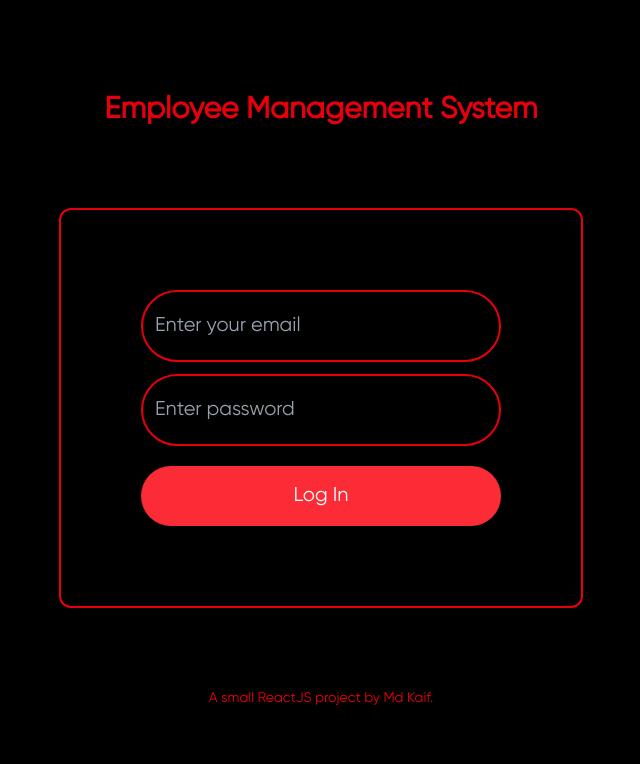
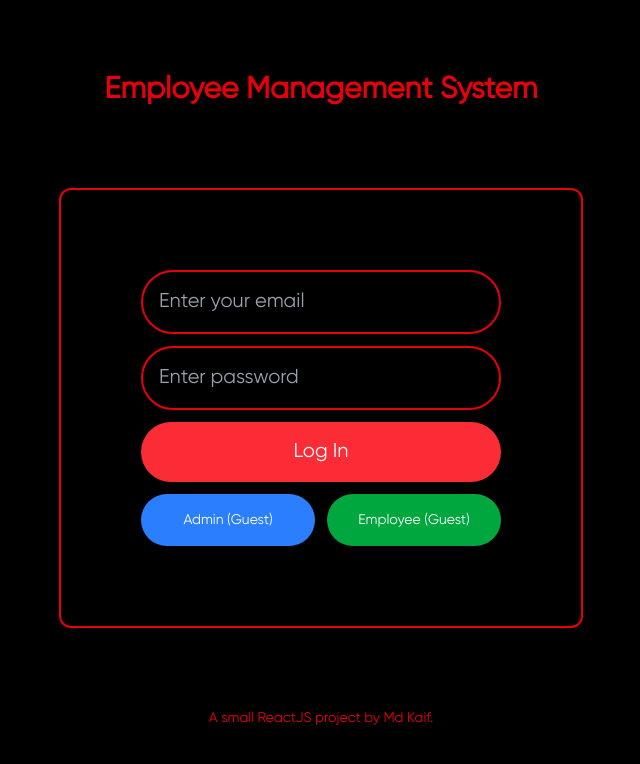
Before and after one commit to LordAizen1/ems, a React (Vite) app: page / in a window 1280 px wide. Shown: the top 764 px of the page, without its empty margins (319-959 px from the left). Built offline with nearby package versions, Linux system fonts and the light colour scheme.

Commit message:
added guest admin and employee logins

```diff
--- a/src/components/Auth/Login.jsx
+++ b/src/components/Auth/Login.jsx
@@ -1,8 +1,14 @@
-import React, { useState } from 'react';
+import React, { useState, useContext } from 'react';
+import AuthContext from '../../context/AuthContext'; // Import AuthContext
+import AdminDashboard from '../Dashboard/AdminDashboard'; // Import AdminDashboard
+import EmployeeDashboard from '../Dashboard/EmployeeDashboard'; // Import EmployeeDashboard
 
 const Login = ({ handleLogin }) => {
   const [email, setEmail] = useState('');
   const [password, setPassword] = useState('');
+  const [isGuest, setIsGuest] = useState(false); // Track if guest is logged in
+  const [guestRole, setGuestRole] = useState(null); // Track guest role (admin or employee)
+  const { setUserData } = useContext(AuthContext); // Access setUserData from AuthContext
 
   const submitHandler = (e) => {
     e.preventDefault();
@@ -10,6 +16,114 @@ const Login = ({ handleLogin }) => {
     setEmail('');
     setPassword('');
   };
+
+  // Function to handle guest login
+  const handleGuestLogin = (role) => {
+    setIsGuest(true); // Set guest login to true
+    setGuestRole(role); // Set guest role (admin or employee)
+
+    // Simulate guest login by setting userData in AuthContext
+    if (role === "employee") {
+      const guestEmployee = {
+        id: 6,
+        firstName: "GuestEmployee",
+        email: "guestemployee@example.com",
+        password: "guest123",
+        tasks: [
+          {
+            title: "Urgent Bug Fix",
+            description: "Fix the critical bug causing crashes.",
+            date: "2025-03-28",
+            category: "Bug Fix",
+            active: true,
+            new_task: false,
+            completed: false,
+            failed: false,
+            priority: "High",
+          },
+          {
+            title: "Feature Development",
+            description: "Implement user authentication system.",
+            date: "2025-04-05",
+            category: "Development",
+            active: true,
+            new_task: false,
+            completed: false,
+            failed: false,
+            priority: "High",
+          },
+          {
+            title: "Overdue Report Submission",
+            description: "Submit quarterly financial report.",
+            date: "2025-03-20",
+            category: "Finance",
+            active: false,
+            new_task: false,
+            completed: false,
+            failed: true,  // Marked as failed because it was overdue
+            priority: "High",
+          },
+          {
+            title: "Code Review",
+            description: "Review the latest PRs and approve changes.",
+            date: "2025-04-02",
+            category: "Development",
+            active: false,
+            new_task: true,
+            completed: false,
+            failed: false,
+            priority: "Medium",
+          },
+          {
+            title: "Team Meeting",
+            description: "Discuss project roadmap and milestones.",
+            date: "2025-04-03",
+            category: "Meeting",
+            active: false,
+            new_task: false,
+            completed: true,
+            failed: false,
+            priority: "Low",
+          },
+          {
+            title: "Customer Feedback Analysis",
+            description: "Analyze user feedback from last quarter.",
+            date: "2025-04-10",
+            category: "Analysis",
+            active: true,
+            new_task: false,
+            completed: false,
+            failed: false,
+            priority: "Medium",
+          },
+          {
+            title: "Canceled Marketing Campaign",
+            description: "Marketing campaign was canceled due to budget cuts.",
+            date: "2025-04-07",
+            category: "Marketing",
+            active: false,
+            new_task: false,
+            completed: false,
+            failed: true,  // Marked as failed due to cancellation
+            priority: "Low",
+          }
+        ],
+        taskNumbers: {
+          active: 3,
+          new_task: 1,
+          completed: 1,
+          failed: 2
+        }
+
+      };
+      setUserData(guestEmployee); // Set guest employee data in AuthContext
+    }
+  };
+
+  // If guest is logged in, render the appropriate dashboard
+  if (isGuest) {
+    return guestRole === "admin" ? <AdminDashboard /> : <EmployeeDashboard />;
+  }
 
   return (
     <div className='flex flex-col h-screen w-screen items-center justify-center'>
@@ -24,7 +138,7 @@ const Login = ({ handleLogin }) => {
             value={email}
             onChange={(e) => setEmail(e.target.value)}
             required
-            className='border-2 w-full border-red-600 rounded-full px-3 py-5 text-xl text-white outline-none bg-transparent placeholder:text-gray-400'
+            className='border-2 w-full border-red-600 rounded-full px-4 py-4 text-xl text-white outline-none bg-transparent placeholder:text-gray-400'
             type="email"
             placeholder='Enter your email'
           />
@@ -32,15 +146,32 @@ const Login = ({ handleLogin }) => {
             value={password}
             onChange={(e) => setPassword(e.target.value)}
             required
-            className='border-2 w-full border-red-600 rounded-full px-3 py-5 text-xl text-white outline-none bg-transparent placeholder:text-gray-400 mt-3'
+            className='border-2 w-full border-red-600 rounded-full px-4 py-4 text-xl text-white outline-none bg-transparent placeholder:text-gray-400 mt-3'
             type="password"
             placeholder='Enter password'
           />
-          <button className='rounded-full px-4 py-4 text-xl text-white bg-red-500 placeholder:text-white w-full mt-5 hover:bg-red-900'>
+          <button className='rounded-full px-4 py-4 text-xl text-white bg-red-500 placeholder:text-white w-full mt-3 hover:bg-red-900'>
             Log In
           </button>
         </form>
+
+        {/* Guest Login Buttons */}
+        <div className="mt-3 flex flex-row gap-3"> {/* Changed flex-col to flex-row */}
+          <button
+            onClick={() => handleGuestLogin("admin")}
+            className="text-sm rounded-full px-4 py-4 text-white bg-blue-500 w-full hover:bg-blue-700"
+          >
+            Admin (Guest)
+          </button>
+          <button
+            onClick={() => handleGuestLogin("employee")}
+            className="rounded-full px-4 py-4 text-sm text-white bg-green-600 w-full hover:bg-green-700"
+          >
+            Employee (Guest)
+          </button>
+        </div>
       </div>
+
       <div className='font-light !text-red-600 text-sm mt-20'>
         A small ReactJS project by Md Kaif.
       </div>
--- a/src/utils/localStorage.jsx
+++ b/src/utils/localStorage.jsx
@@ -60,6 +60,37 @@ const employees = [
       { "title": "Transportation Planning", "description": "Optimize delivery routes for efficiency.", "date": "2025-03-25", "category": "Logistics", "active": false, "new_task": false, "completed": true, "failed": false, "priority": "Medium" }
     ],
     "taskNumbers": { "active": 2, "new_task": 1, "completed": 1, "failed": 0 }
+  },
+  {
+    "id": 6,
+    "firstName": "GuestEmployee",
+    "email": "guestemployee@example.com",
+    "password": "guest123",
+    "tasks": [
+      {
+        "title": "Sample Task 1",
+        "description": "This is a sample task for the guest employee.",
+        "date": "2025-03-30",
+        "category": "Sample",
+        "active": true,
+        "new_task": true,
+        "completed": false,
+        "failed": false,
+        "priority": "Medium",
+      },
+      {
+        "title": "Sample Task 2",
+        "description": "Another sample task for the guest employee.",
+        "date": "2025-04-01",
+        "category": "Sample",
+        "active": false,
+        "new_task": false,
+        "completed": true,
+        "failed": false,
+        "priority": "Low",
+      },
+    ],
+    "taskNumbers": { "active": 1, "new_task": 1, "completed": 1, "failed": 0 },
   }
 ];
 
@@ -72,6 +103,12 @@ const admin =  [{
     "firstName": "Admin Sahab",
     "email": "admin@example.com",
     "password": "123"
+  },
+  {
+    "id": 2,
+    "firstName": "GuestAdmin",
+    "email": "guestadmin@example.com",
+    "password": "123",
   }]
 
 // Save employees and admin data to localStorage if they don't exist
```
